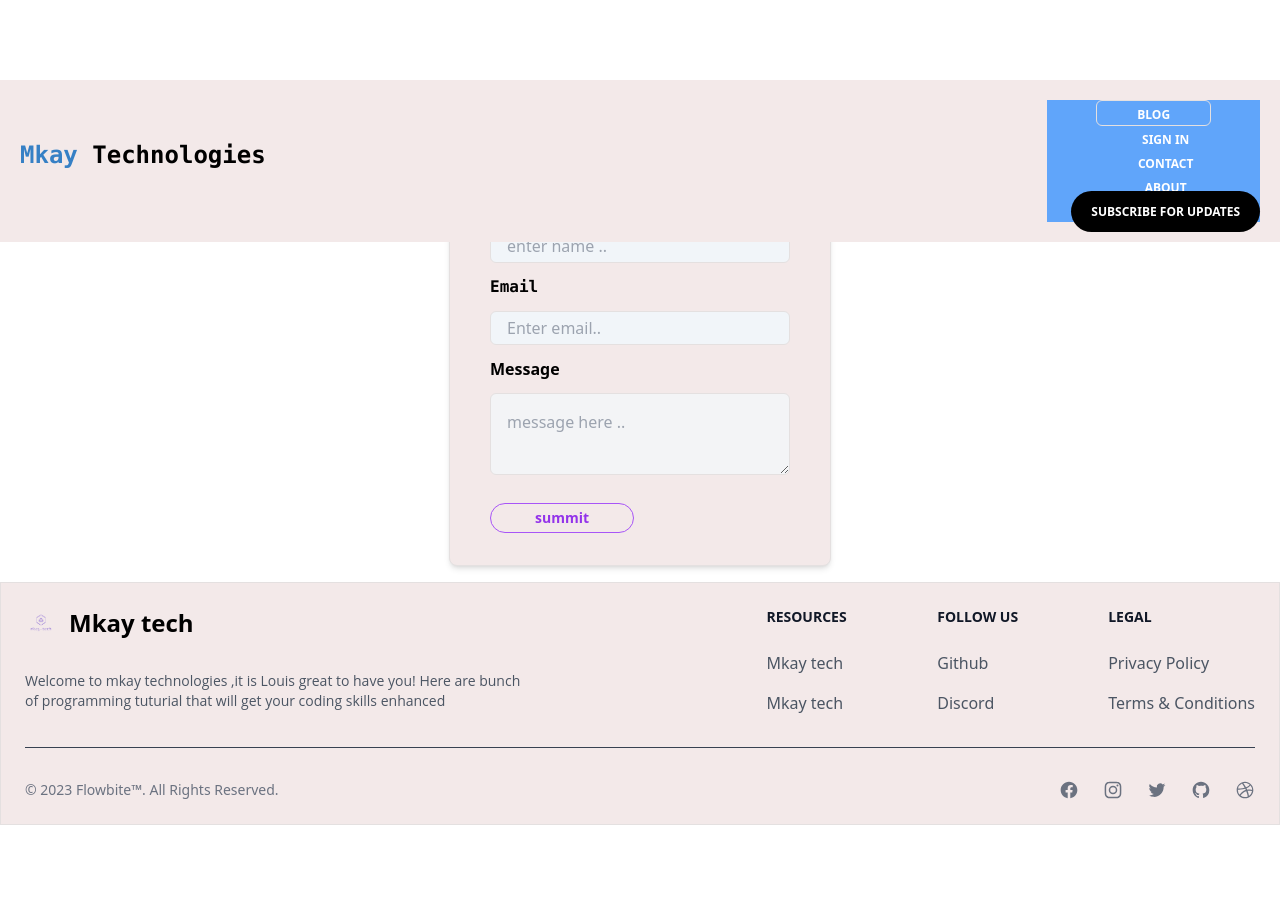
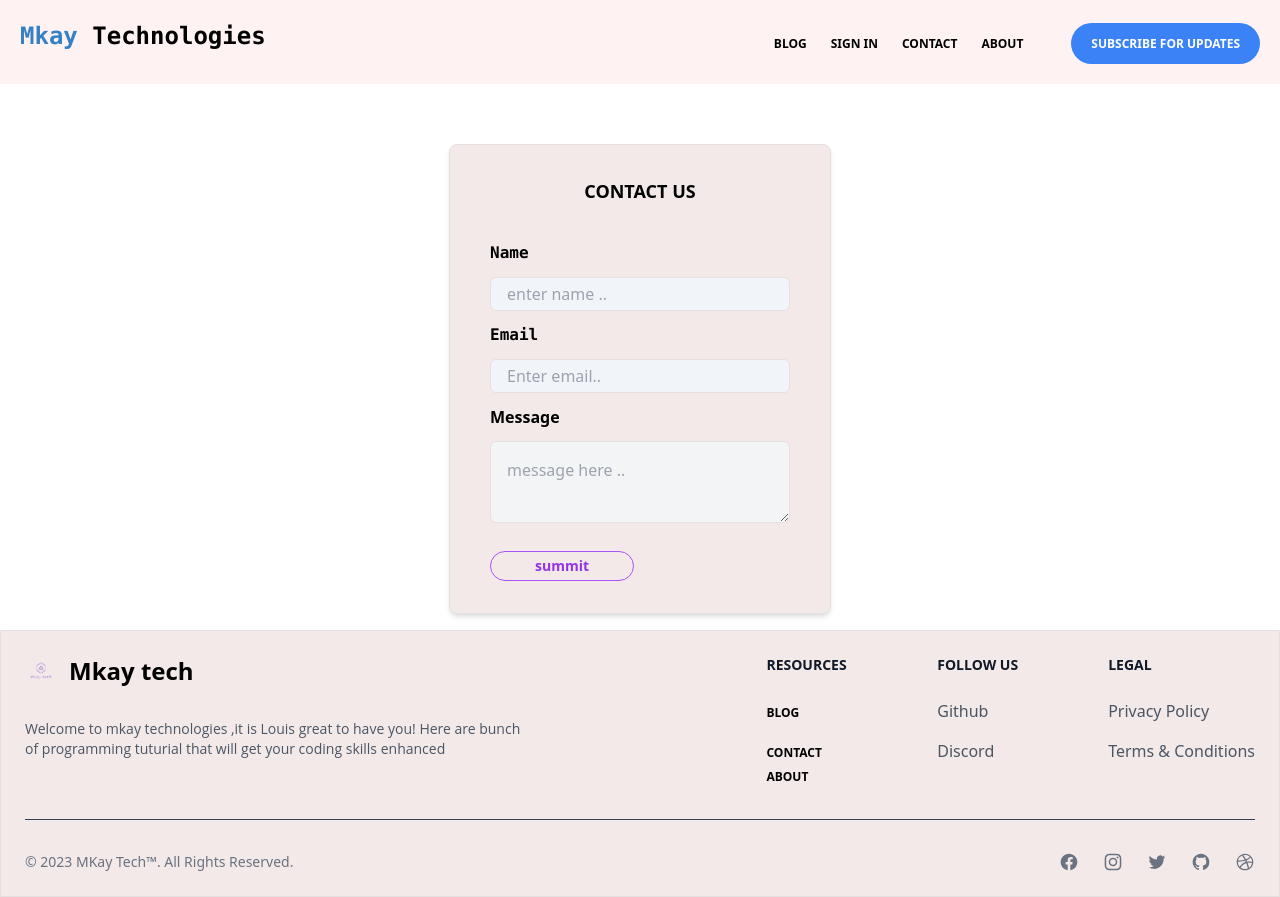
Before and after one commit to Louis12345642/Mkay-tech, a Nuxt app: page /contact in a window 1280 px wide. Before the commit the page ends 825 px from the top, so only its background shows below. Built offline with nearby package versions, Linux system fonts and the light colour scheme.

Commit message:
ready to deploy some changes

```diff
--- a/nuxt.config.ts
+++ b/nuxt.config.ts
@@ -14,7 +14,7 @@ export default defineNuxtConfig({
         head: {
           charset: 'utf-16',
           // viewport: 'width=500, initial-scale=1',
-          title: 'My App',
+          title: 'Mkay tech ',
           meta: [
             // <meta name="description" content="My amazing site">
             { name: 'description', content: 'My amazing site.' }
--- a/pages/about.vue
+++ b/pages/about.vue
@@ -1,6 +1,9 @@
 <template>
    <main>
     <main>
+        <br>
+        <br>
+
     <section class="container">
         <section class=" lg:mx-auto lg:flex  lg:justify-center md:mx-auto md:flex  md:justify-center">
             <div class=" w-72 h-44 p-5 m-5  card-bg card-border rounded-lg shadow-md hover:bg-slate-200">
--- a/pages/blog/index.vue
+++ b/pages/blog/index.vue
@@ -1,4 +1,9 @@
 <template>
+
+<main>
+  <main>
+    <br>
+    <br>
     <div>
 
 <h1 class=" mt-20  text-center  mb-20 text-3xl font-extrabold text-gray-900  md:text-5xl lg:text-6xl"><span class="text-transparent bg-clip-text bg-gradient-to-r to-emerald-600 from-sky-400">Letast blog </span> post.</h1>
@@ -12,12 +17,17 @@
 
 </section>
 </div>
+  </main>
+
+</main>
+
+
 </template>
 
 <script setup>
 import blogPost from '../components/blogPost.vue';
 
-let uri = "/api/blog";
+let uri = "/api/featured";
 
 //geting the featured data from the api
 let { data: featuredPosts } = await useFetch(uri);
--- a/pages/components/pageFooter.vue
+++ b/pages/components/pageFooter.vue
@@ -16,10 +16,13 @@
                 <h2 class="mb-6 text-sm font-semibold text-gray-900 uppercase ">Resources</h2>
                 <ul class="text-gray-600 ">
                     <li class="mb-4">
-                        <a href="https://flowbite.com/" class="hover:underline">Mkay tech</a>
+                        <NuxtLink to="/blog" class="text-xs font-bold uppercase text-white  md:text-black">BLOG</NuxtLink>
                     </li>
                     <li>
-                        <a href="https://tailwindcss.com/" class="hover:underline"> Mkay tech</a>
+                        <NuxtLink to="/contact" class="text-xs font-bold usppercase text-white md:text-black">CONTACT</NuxtLink>
+                    </li>
+                    <li>
+                        <NuxtLink to="/about" class="text-xs font-bold usppercase text-white md:text-black">ABOUT</NuxtLink>
                     </li>
                 </ul>
             </div>
@@ -49,7 +52,7 @@
     </div>
     <hr class="my-6 border-gray-700 sm:mx-auto  lg:my-8" />
     <div class="sm:flex sm:items-center sm:justify-between">
-        <span class="text-sm text-gray-500 sm:text-center ">© 2023 <a href="" class="hover:underline">Flowbite™</a>. All Rights Reserved.
+        <span class="text-sm text-gray-500 sm:text-center ">© 2023 <a href="" class="hover:underline">  MKay Tech™</a>. All Rights Reserved.
         </span>
         <div class="flex mt-4 space-x-6 sm:justify-center sm:mt-0">
             <a href="#" class="text-gray-500 hover:text-gray-900 ">
--- a/pages/components/pageHeader.vue
+++ b/pages/components/pageHeader.vue
@@ -55,8 +55,8 @@
     </div> -->
       <div>
 
-        <head class="w-full fixed flex justify-between items-center p-5 md:p-5 card-bg">
-          <NuxtLink to="/" @click="navBarOpen=false">
+        <head class="w-full bg-red-50 fixed flex justify-between items-center p-5 md:p-5">
+          <NuxtLink to="/">
             <h1 class="text-lg font-bold font-mono md:text-xl lg:text-2xl mb-3">
               <span class="secondary-color">Mkay</span> Technologies
             </h1>
@@ -72,24 +72,24 @@
             </button>
 
             <ul
-              class="space-y-3 p-4 flex flex-col items-center min-h-full bg-blue-400 fixed right-0 left-0 font-sans open sans font-semibold transform translate-x-full md:relative md:flex md:space-y-0 md:space-x-6 md:p-0  md:default-bg md:translate-x-0 md:min-h-0 transition duration-100" :class="{'translate-x-0':!navBarOpen,'translate-x-full':navBarOpen}">
-              <li class="card-border rounded-md pl-10 pr-10" >
-                <NuxtLink to="/blog" class="text-xs font-bold uppercase text-white" @click="navBarOpen=!navBarOpen">blog</NuxtLink>
-              </li  >
+              class="space-y-3 p-4  min-h-full bg-blue-400 fixed right-0 left-0 font-sans open sans font-semibold transform translate-x-full md:relative md:flex md:space-y-0 md:space-x-6 md:p-0 md:bg-red-50 md:translate-x-0 md:min-h-0 transition duration-100" :class="{'translate-x-0':!navBarOpen,'translate-x-full':navBarOpen}">
               <li>
-                <a href="/signin.html" class="text-xs font-bold uppercase text-white"  @click="navBarOpen=!navBarOpen">sign in</a>
+                <NuxtLink to="/blog" class="text-xs font-bold uppercase text-white  md:text-black">blog</NuxtLink>
               </li>
               <li>
-                <NuxtLink to="/contact" class="text-xs font-bold usppercase text-white"  @click="navBarOpen=!navBarOpen">CONTACT</NuxtLink>
+                <a href="/signin.html" class="text-xs font-bold uppercase text-white  md:text-black">sign in</a>
               </li>
               <li>
-                <NuxtLink to="/about" class="text-xs font-bold uppercase text-white"  @click="navBarOpen=!navBarOpen">About</NuxtLink>
+                <NuxtLink to="/contact" class="text-xs font-bold usppercase text-white md:text-black">CONTACT</NuxtLink>
+              </li>
+              <li>
+                <NuxtLink to="/about" class="text-xs font-bold uppercase text-white  md:text-black">About</NuxtLink>
               </li>
               <li></li>
               <li>
                 <div class="mt-8 md:mt-0">
                   <a href="#"
-                    class="transition-colors duration-300 bg-black hover:bg-blue-600 rounded-full text-xs font-semibold text-white uppercase py-3 px-5">Subscribe
+                    class="transition-colors duration-300 bg-black md:bg-blue-500 hover:bg-blue-600 rounded-full text-xs font-semibold text-white uppercase py-3 px-5">Subscribe
                     for Updates</a>
                 </div>
               </li>
--- a/pages/components/postDetails.vue
+++ b/pages/components/postDetails.vue
@@ -1,4 +1,8 @@
 <template>
+  <main>
+    <br>
+
+<br>
   <main class="max-w-6xl mx-auto mt-10 lg:mt-20 space-y-6 container">
   <article class="max-w-4xl mx-auto lg:grid lg:grid-cols-12 gap-x-10">
       <div class="col-span-4 lg:text-center lg:pt-14 mb-10">
@@ -46,6 +50,7 @@
       </div>
   </article>
 </main>
+  </main>
 </template>
 
 <script setup>
--- a/pages/contact.vue
+++ b/pages/contact.vue
@@ -1,6 +1,9 @@
 <template>
   <div>
+    <br>
+    <br>
     <!-- contact us  -->
+   <main>
     <main class="flex justify-center mt-20 gap-10">
       <section>
         <div
@@ -43,6 +46,7 @@
 
       </section>
     </main>
+   </main>
   </div>
 </template>
 
```
Also changed, not shown: 1 other file (tests, documents, lock files or other folders). Lines whose indentation alone changed are shown as unchanged.
